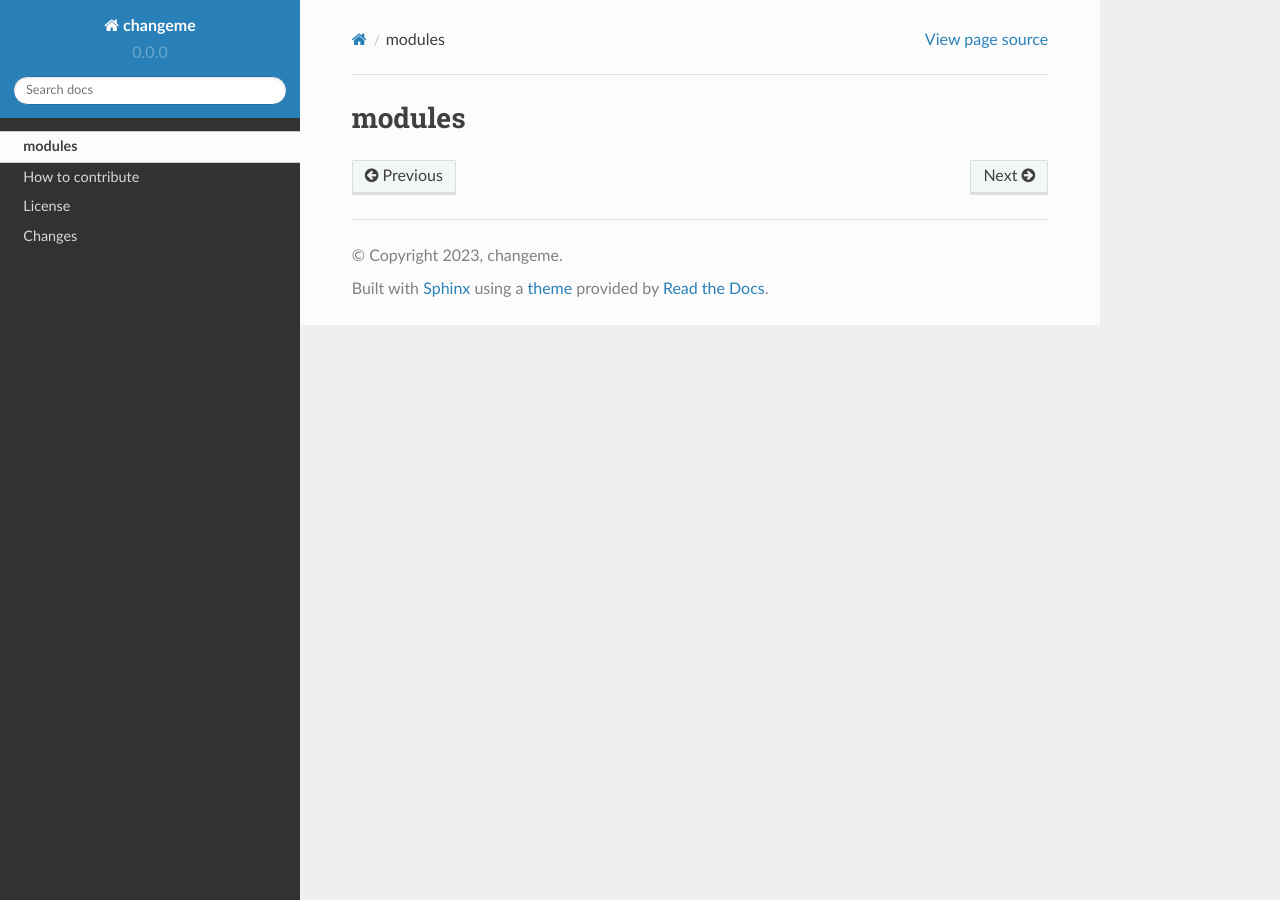
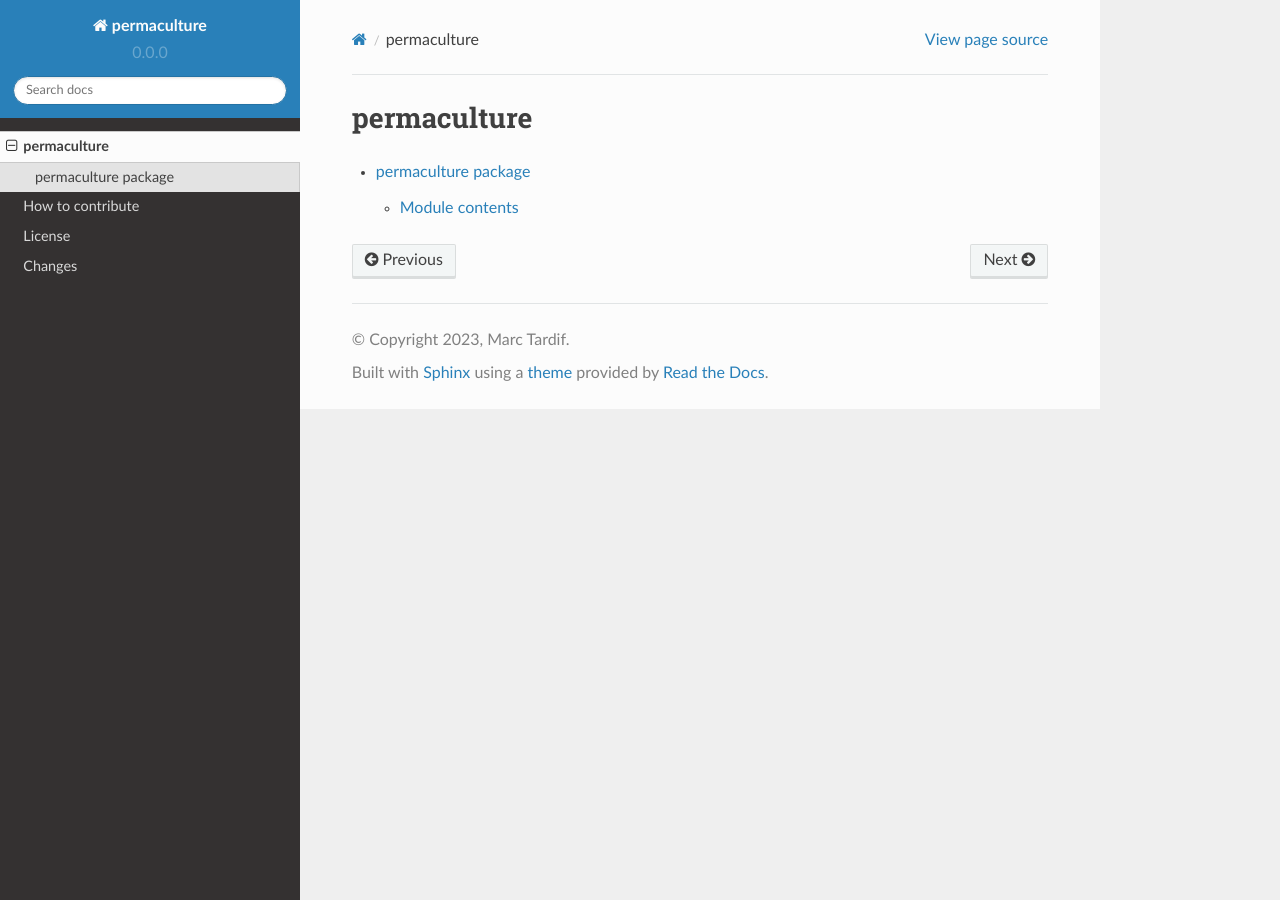
Before and after one commit to cr3/permaculture, a Sphinx documentation site: the page built from docs/modules.rst, in a window 1280 px wide. Built offline with Sphinx 7.4.7 and the Read the Docs theme 2.0.0, drawn with Linux system fonts in a browser that asks for light colours.

```diff
--- a/CONTRIBUTING.rst
+++ b/CONTRIBUTING.rst
@@ -85,8 +85,8 @@ Setting up
 
     .. code-block:: text
 
-        > git clone https://github.com/cr3/changeme
-        > cd changeme
+        > git clone https://github.com/cr3/permaculture
+        > cd permaculture
 
 -   Create a virtualenv.
 
@@ -176,7 +176,7 @@ Update the apidoc when adding new modules:
 
 .. code-block:: text
 
-    > sphinx-apidoc --force --implicit-namespaces -o docs changeme
+    > sphinx-apidoc --force --implicit-namespaces -o docs permaculture
 
 Open ``build/html/index.html`` in your browser to view the docs.
 
--- a/changeme/__init__.py
+++ /dev/null
@@ -1,2 +0,0 @@
-def changeme():
-    return True
--- a/docs/conf.py
+++ b/docs/conf.py
@@ -8,9 +8,9 @@ import pkg_resources
 # -- Project information -----------------------------------------------------
 # https://www.sphinx-doc.org/en/master/usage/configuration.html#project-information
 
-project = "changeme"
-copyright = "2023, changeme"  # noqa: A001
-author = "changeme"
+project = "permaculture"
+copyright = "2023, Marc Tardif"  # noqa: A001
+author = "Marc Tardif"
 version = release = pkg_resources.get_distribution(project).version
 
 # -- General configuration ---------------------------------------------------
--- a/docs/modules.rst
+++ b/docs/modules.rst
@@ -1,5 +1,7 @@
-modules
-=======
+permaculture
+============
 
-..
-    Generate this file with ``sphinx-apidoc --force --implicit-namespaces -o docs changeme``
+.. toctree::
+   :maxdepth: 4
+
+   permaculture
--- /dev/null
+++ b/docs/permaculture.rst
@@ -0,0 +1,10 @@
+permaculture package
+====================
+
+Module contents
+---------------
+
+.. automodule:: permaculture
+   :members:
+   :undoc-members:
+   :show-inheritance:
```
Also changed, not shown: README.rst (+3 -106 lines), pyproject.toml (+9 -9 lines), permaculture/__init__.py (added), 3 other files.
